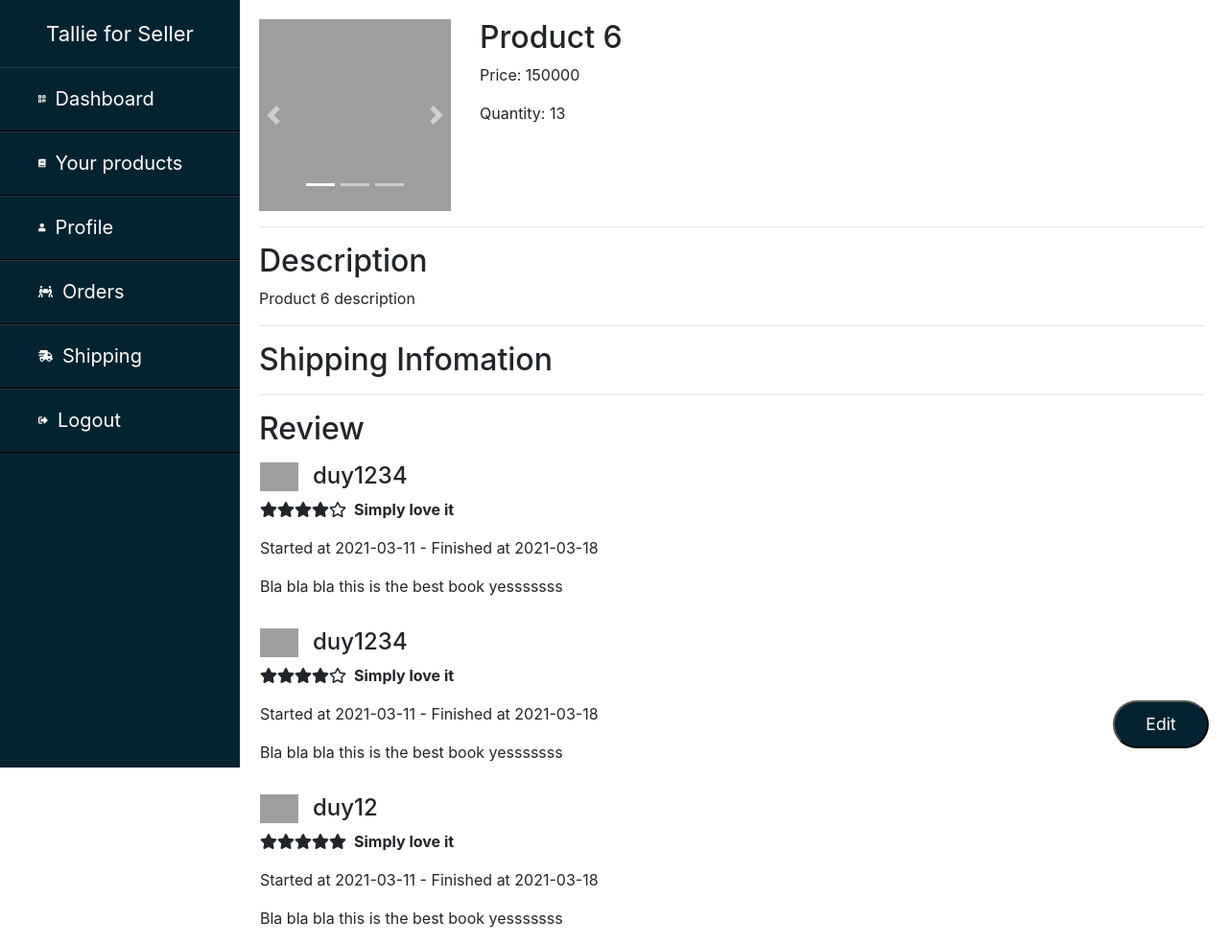
After one commit to leduy8/tallie-backend, a Flask app: page /your_product/1 in a window 1280 px wide. The commit adds this page. Shown: the whole page at 96% size. Run offline with Flask 2, Linux system fonts and the light colour scheme; the visitor is signed in with stand-in values (Sample User, id 1); some libraries are stand-ins or nearby versions; grey boxes are pictures that could not be loaded.

Commit message:
products, product details, edit, create new product views

```diff
--- a/app/routes.py
+++ b/app/routes.py
@@ -1,7 +1,8 @@
+from datetime import datetime
 from flask import render_template, flash, redirect, url_for, request
 from flask_login import current_user, login_required, login_user, logout_user
 from app import app, db, login
-from .forms import LoginForm, EditProfileForm
+from .forms import LoginForm, EditProfileForm, ProductForm
 from .models import User
 
 
@@ -18,8 +19,162 @@ def index():
 @app.route('/your_product')
 @login_required
 def your_product():
-    products = []
-    return render_template('index.html', title='Home')
+    products = [
+        {
+            'id': 1,
+            'name': 'Product 1',
+            'price': 15000,
+            'quantity': 6,
+            'description': 'Product 1 description',
+            'pictures': [
+                'https://worldwideinterweb.com/wp-content/uploads/2017/10/book20title20fail.png',
+
+                'http://pm1.narvii.com/6727/a84c910fa744274dc0ad7ebb14d9cd8a8a3401dfv2_00.jpg',
+                'https://i.pinimg.com/originals/d3/fa/4a/d3fa4a70c6571e238490b2c3cc179186.jpg'
+            ]
+        },
+        {
+            'id': 2,
+            'name': 'Product 2',
+            'price': 25000,
+            'quantity': 9,
+            'description': 'Product 2 description',
+            'pictures': [
+                'https://worldwideinterweb.com/wp-content/uploads/2017/10/book20title20fail.png',
+
+                'http://pm1.narvii.com/6727/a84c910fa744274dc0ad7ebb14d9cd8a8a3401dfv2_00.jpg',
+                'https://i.pinimg.com/originals/d3/fa/4a/d3fa4a70c6571e238490b2c3cc179186.jpg'
+            ]
+        },
+        {
+            'id': 3,
+            'name': 'Product 3',
+            'price': 45000,
+            'quantity': 6,
+            'description': 'Product 3 description',
+            'pictures': [
+                'https://worldwideinterweb.com/wp-content/uploads/2017/10/book20title20fail.png',
+
+                'http://pm1.narvii.com/6727/a84c910fa744274dc0ad7ebb14d9cd8a8a3401dfv2_00.jpg',
+                'https://i.pinimg.com/originals/d3/fa/4a/d3fa4a70c6571e238490b2c3cc179186.jpg'
+            ]
+        },
+        {
+            'id': 4,
+            'name': 'Product 4',
+            'price': 17000,
+            'quantity': 1,
+            'description': 'Product 4 description',
+            'pictures': [
+                'https://worldwideinterweb.com/wp-content/uploads/2017/10/book20title20fail.png',
+
+                'http://pm1.narvii.com/6727/a84c910fa744274dc0ad7ebb14d9cd8a8a3401dfv2_00.jpg',
+                'https://i.pinimg.com/originals/d3/fa/4a/d3fa4a70c6571e238490b2c3cc179186.jpg'
+            ]
+        },
+        {
+            'id': 5,
+            'name': 'Product 5',
+            'price': 150000,
+            'quantity': 16,
+            'description': 'Product 5 description',
+            'pictures': [
+                'https://worldwideinterweb.com/wp-content/uploads/2017/10/book20title20fail.png',
+
+                'http://pm1.narvii.com/6727/a84c910fa744274dc0ad7ebb14d9cd8a8a3401dfv2_00.jpg',
+                'https://i.pinimg.com/originals/d3/fa/4a/d3fa4a70c6571e238490b2c3cc179186.jpg'
+            ]
+        },
+        {
+            'id': 6,
+            'name': 'Product 6',
+            'price': 150000,
+            'quantity': 13,
+            'description': 'Product 6 description',
+            'pictures': [
+                'https://worldwideinterweb.com/wp-content/uploads/2017/10/book20title20fail.png',
+
+                'http://pm1.narvii.com/6727/a84c910fa744274dc0ad7ebb14d9cd8a8a3401dfv2_00.jpg',
+                'https://i.pinimg.com/originals/d3/fa/4a/d3fa4a70c6571e238490b2c3cc179186.jpg'
+            ]
+        }
+    ]
+    return render_template('products.html', title='Home', products=products)
+
+
+@app.route('/your_product/<id>')
+@login_required
+def your_product_details(id):
+    product = {
+        'id': 6,
+        'name': 'Product 6',
+        'price': 150000,
+        'quantity': 13,
+        'description': 'Product 6 description',
+        'pictures': [
+            'https://worldwideinterweb.com/wp-content/uploads/2017/10/book20title20fail.png',
+            'http://pm1.narvii.com/6727/a84c910fa744274dc0ad7ebb14d9cd8a8a3401dfv2_00.jpg',
+            'https://i.pinimg.com/originals/d3/fa/4a/d3fa4a70c6571e238490b2c3cc179186.jpg'
+        ]
+    }
+    reviews = [
+        {
+            'user_id': 1,
+            'username': 'duy1234',
+            'started': datetime(2021,3,11),
+            'finished': datetime(2021,3,18),
+            'overview': 'Simply love it',
+            'content': 'Bla bla bla this is the best book yesssssss',
+            'star': 4
+        },
+        {
+            'user_id': 1,
+            'username': 'duy1234',
+            'started': datetime(2021,3,11),
+            'finished': datetime(2021,3,18),
+            'overview': 'Simply love it',
+            'content': 'Bla bla bla this is the best book yesssssss',
+            'star': 4
+        },
+        {
+            'user_id': 2,
+            'username': 'duy12',
+            'started': datetime(2021,3,11),
+            'finished': datetime(2021,3,18),
+            'overview': 'Simply love it',
+            'content': 'Bla bla bla this is the best book yesssssss',
+            'star': 5
+        }
+    ]
+    return render_template('product_details.html', product=product, reviews=reviews)
+
+
+@app.route('/your_product/new')
+@login_required
+def your_product_new():
+    form = ProductForm()
+
+    return render_template('new_product.html', form=form)
+
+
+@app.route('/your_product/<id>/edit')
+@login_required
+def your_product_edit(id):
+    form = ProductForm()
+
+    product = {
+        'id': 6,
+        'name': 'Product 6',
+        'price': 150000,
+        'quantity': 13,
+        'description': 'Product 6 description',
+        'pictures': [
+            'https://worldwideinterweb.com/wp-content/uploads/2017/10/book20title20fail.png',
+            'http://pm1.narvii.com/6727/a84c910fa744274dc0ad7ebb14d9cd8a8a3401dfv2_00.jpg',
+            'https://i.pinimg.com/originals/d3/fa/4a/d3fa4a70c6571e238490b2c3cc179186.jpg'
+        ]
+    }
+    return render_template('edit_product.html', form=form, product=product)
 
 
 @app.route('/profile')
--- a/app/static/css/edit_profile.css
+++ b/app/static/css/edit_profile.css
@@ -44,4 +44,5 @@ textarea {
     border: 0;
     color: #fff;
     font-size: 1.1rem;
+    cursor: pointer;
 }
--- /dev/null
+++ b/app/static/css/product_details.css
@@ -0,0 +1,32 @@
+#base-info {
+    margin-top: 20px;
+}
+
+.product-image {
+    width: 200px;
+    height: 200px;
+}
+
+.thumbnail {
+    height: 100%;
+    width: 40px;
+}
+
+#edit {
+    position: fixed;
+    right: 20px;
+    bottom: 20px;
+}
+
+.edit-button {
+    width: 100px;
+    height: 50px;
+    background-color: #042331;
+    border-radius: 25px;
+}
+
+.edit-link, .edit-link:visited, .edit-link:hover, .edit-link:active {
+    color: #fff;
+    text-decoration: none;
+    font-size: 1.1em;
+}
--- a/app/templates/edit_profile.html
+++ b/app/templates/edit_profile.html
@@ -51,11 +51,7 @@
             <button class="button">
                 <a href="{{ url_for('profile') }}" class="link">Discard</a>
             </button>
-            <!-- <button class="button" type="submit">
-                <a href="{{ url_for('edit_profile') }}" class="link">Done</a>
-            </button> -->
             <button class="button" type="submit">
-                <!-- <a href="{{ url_for('edit_profile') }}" class="link">Done</a> -->
                 {{ form.submit(class='input-submit') }}
             </button>
         </section>
--- a/app/templates/index.html
+++ /dev/null
@@ -1,5 +0,0 @@
-{% extends 'base.html' %}
-
-{% block content %}
-    <h1>Hello</h1>
-{% endblock %}
--- /dev/null
+++ b/app/templates/product_details.html
@@ -0,0 +1,99 @@
+{% extends 'base.html' %}
+
+{% block css_styles %}
+    <link href="{{ url_for('static', filename='css/product_details.css') }}" rel="stylesheet" />
+{% endblock %}
+
+{% block content %}
+    <section id="base-info">
+        <div class="row">
+            <div class="col-auto">
+                <div id="carouselExampleIndicators" class="carousel slide" data-ride="carousel">
+                    <ol class="carousel-indicators">
+                        {% for i in range(product.pictures|length) %}
+                            {% if i == 0 %}
+                                <li data-target="#carouselExampleIndicators" data-slide-to="{{ i }}" class="active"></li>
+                            {% else %}
+                                <li data-target="#carouselExampleIndicators" data-slide-to="{{ i }}"></li>
+                            {% endif %}
+                        {% endfor %}
+                    </ol>
+                    <div class="carousel-inner">
+                        {% for picture in product.pictures %}
+                            {% if picture == product.pictures[0] %}
+                                <div class="carousel-item active">
+                                    <img class="d-block product-image" src="{{ picture }}" alt="Product picture">
+                                </div>
+                            {% else %}
+                                <div class="carousel-item">
+                                    <img class="d-block product-image" src="{{ picture }}" alt="Product picture">
+                                </div>
+                            {% endif %}
+                        {% endfor %}
+                    </div>
+                    <a class="carousel-control-prev" href="#carouselExampleIndicators" role="button" data-slide="prev">
+                        <span class="carousel-control-prev-icon" aria-hidden="true"></span>
+                        <span class="sr-only">Previous</span>
+                    </a>
+                    <a class="carousel-control-next" href="#carouselExampleIndicators" role="button" data-slide="next">
+                        <span class="carousel-control-next-icon" aria-hidden="true"></span>
+                        <span class="sr-only">Next</span>
+                    </a>
+                </div>
+            </div>
+            <div class="col">
+                <h2>{{ product.name }}</h2>
+                <p>Price: {{ product.price }}</p>
+                <p>Quantity: {{ product.quantity }}</p>
+            </div>
+        </div>
+    </section>
+    <hr>
+    <section id="description">
+        <h2>Description</h2>
+        <div class="row">
+            <div class="col">
+                {{ product.description }}
+            </div>
+        </div>
+    </section>
+    <hr>
+    <section id="shipping-info">
+        <h2>Shipping Infomation</h2>
+    </section>
+    <hr>
+    <section id="review">
+        <h2>Review</h2>
+        {% for review in reviews %}
+            <div class="review-block mt-3 ml-3">
+                <div class="row">
+                    <img class="thumbnail" src="https://st3.depositphotos.com/15648834/17930/v/600/depositphotos_179308454-stock-illustration-unknown-person-silhouette-glasses-profile.jpg" alt="profile image">
+                    <h4 class="col-1">{{ review.username }}</h4>
+                </div>
+                <div class="row">
+                    {% for i in range(review.star) %}
+                        <span><i class="fas fa-star"></i></span>
+                    {% endfor %}
+                    {% for i in range(5 - review.star) %}
+                        <span><i class="far fa-star"></i></span>
+                    {% endfor %}
+                    <p class="ml-2"><strong>{{ review.overview }}</strong></p>
+                </div>
+                {% if review.started and review.finished.date() %}
+                    <div class="row">
+                        <p>Started at {{ review.started.date() }} - Finished at {{ review.finished.date() }}</p>
+                    </div>
+                {% endif %}
+                <div class="row">
+                    <p>{{ review.content }}</p>
+                </div>
+            </div>
+        {% endfor %}
+    </section>
+
+    <section id="edit">
+        <button class="edit-button">
+            <a href="{{ url_for('your_product_edit', id=product.id) }}" class="edit-link">Edit</a>
+        </button>
+    </section>
+{% endblock %}
```
Also changed, not shown: app/forms.py (+10 -1 lines), app/static/css/edit_product.css (added, +74 -0 lines), app/static/css/products.css (added, +30 -0 lines), app/templates/edit_product.html (added, +56 -0 lines), app/templates/new_product.html (added, +50 -0 lines), app/templates/products.html (added, +63 -0 lines), app/templates/profile.html (+5 -7 lines).
